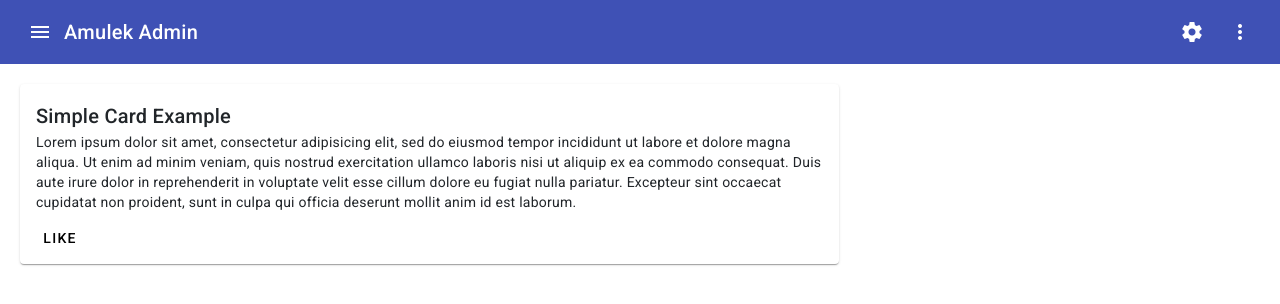
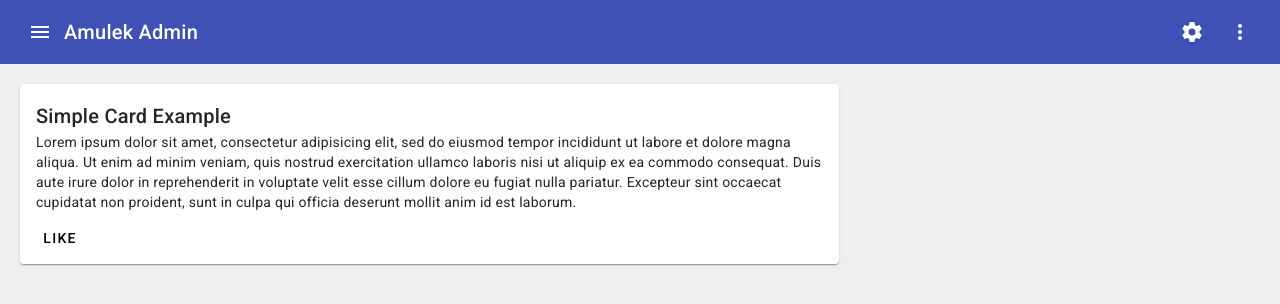
Before and after one commit to pasadyaguy/amulek-admin, an Angular app: page /pages/home in a window 1280 px wide. Shown: the top 304 px of the page. Built offline with nearby package versions, Linux system fonts and the light colour scheme.

Commit message:
fixed header

```diff
--- a/src/app/@theme/components/header/header.component.html
+++ b/src/app/@theme/components/header/header.component.html
@@ -1,4 +1,4 @@
-<mat-toolbar color="primary">
+<mat-toolbar color="primary" class="header-fixed">
   <mat-toolbar-row>
     <button mat-icon-button aria-label="icon-button with menu icon">
       <mat-icon>menu</mat-icon>
--- a/src/app/@theme/components/header/header.component.scss
+++ b/src/app/@theme/components/header/header.component.scss
@@ -1,3 +1,10 @@
 .header-spacer {
   flex: 1 1 auto;
 }
+
+.header-fixed {
+  position: fixed;
+  top: 0;
+  left: 0;
+  z-index: 2;
+}
--- a/src/app/pages/pages.component.scss
+++ b/src/app/pages/pages.component.scss
@@ -1,3 +1,4 @@
 .body-content {
+  margin-top: 64px;
   padding: 20px;
 }
--- a/src/styles.scss
+++ b/src/styles.scss
@@ -3,6 +3,7 @@
 html,
 body {
   height: 100%;
+  background-color: #efefef;
 }
 body {
   margin: 0;
```
